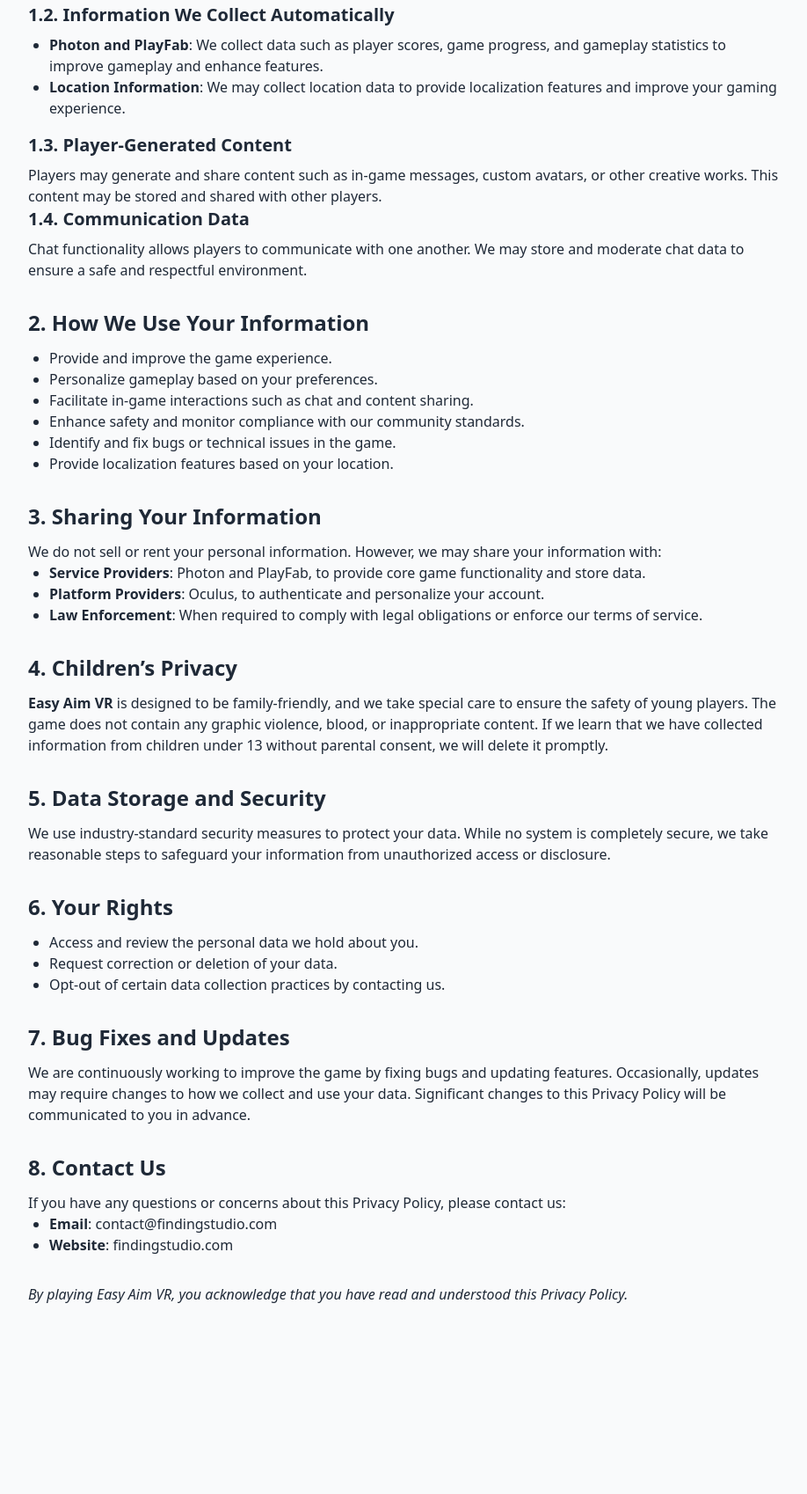
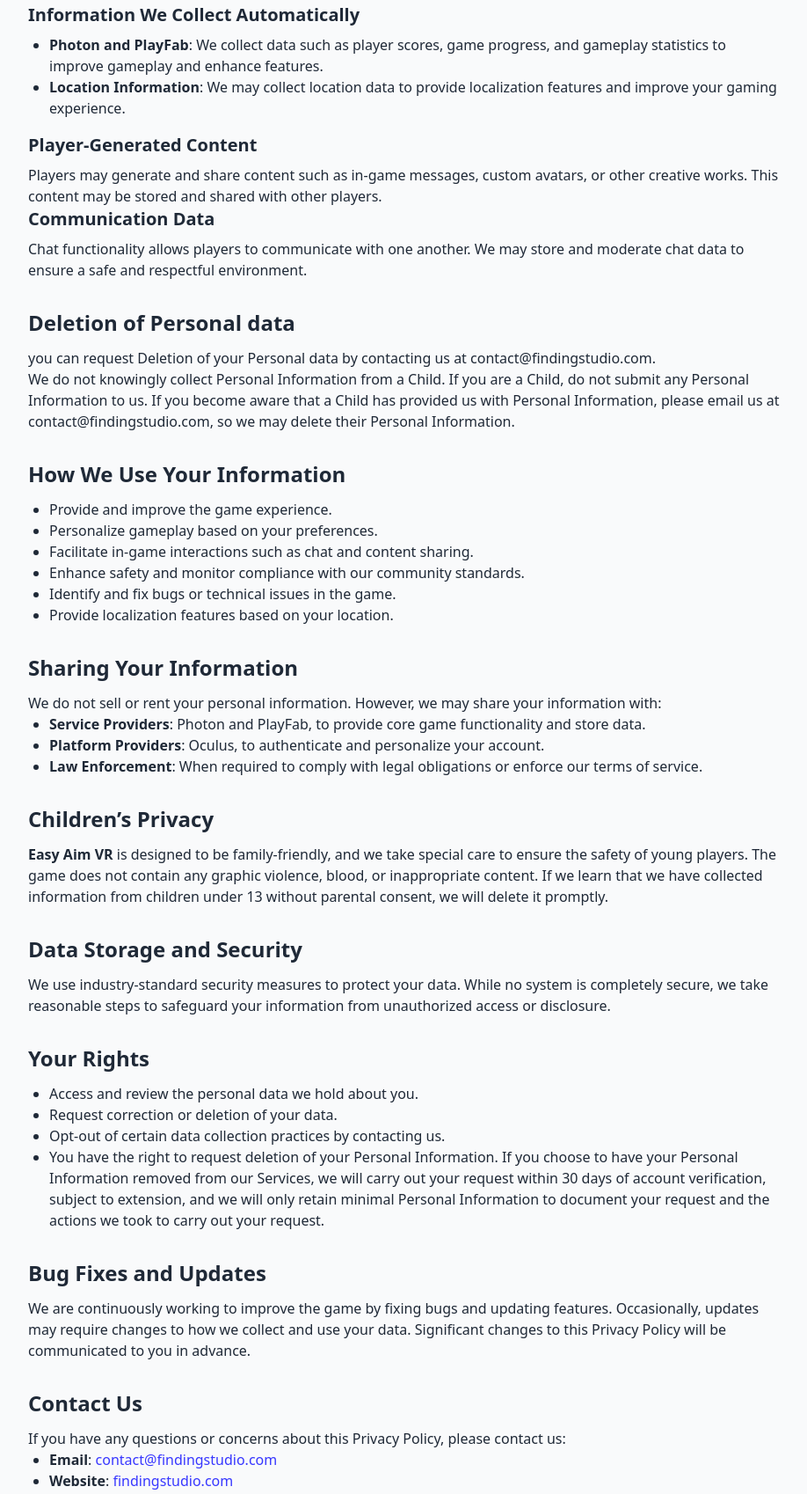
Before and after one commit to prajwalnagpure077/TheWebsite, a website: page EasyAim/PrivacyPolicy.html in a window 1280 px wide. Shown: the part 421-2119 px from the top of the page at 88% size, without its empty margins (180-1098 px from the left). Before the commit the page ends 1944 px from the top, so only its background shows below. Drawn offline with Linux system fonts and the light colour scheme.

Commit message:
updated privacy policy

```diff
--- a/EasyAim/PrivacyPolicy.html
+++ b/EasyAim/PrivacyPolicy.html
@@ -40,15 +40,15 @@
         </section>
 
         <section class="mb-8">
-            <h2 class="text-2xl font-semibold mb-3">1. Information We Collect</h2>
+            <h2 class="text-2xl font-semibold mb-3">Information We Collect</h2>
 
-            <h3 class="text-xl font-semibold mb-2">1.1. Information You Provide</h3>
+            <h3 class="text-xl font-semibold mb-2"> Information You Provide</h3>
             <ul class="list-disc pl-6 mb-4">
                 <li><span class="font-bold">Oculus Platform SDK</span>: We collect information such as your username and
                     profile picture to personalize your gaming experience.</li>
             </ul>
 
-            <h3 class="text-xl font-semibold mb-2">1.2. Information We Collect Automatically</h3>
+            <h3 class="text-xl font-semibold mb-2"> Information We Collect Automatically</h3>
             <ul class="list-disc pl-6 mb-4">
                 <li><span class="font-bold">Photon and PlayFab</span>: We collect data such as player scores, game
                     progress, and gameplay statistics to improve gameplay and enhance features.</li>
@@ -56,17 +56,26 @@
                     localization features and improve your gaming experience.</li>
             </ul>
 
-            <h3 class="text-xl font-semibold mb-2">1.3. Player-Generated Content</h3>
+            <h3 class="text-xl font-semibold mb-2">Player-Generated Content</h3>
             <p>Players may generate and share content such as in-game messages, custom avatars, or other creative works.
                 This content may be stored and shared with other players.</p>
 
-            <h3 class="text-xl font-semibold mb-2">1.4. Communication Data</h3>
+            <h3 class="text-xl font-semibold mb-2">Communication Data</h3>
             <p>Chat functionality allows players to communicate with one another. We may store and moderate chat data to
                 ensure a safe and respectful environment.</p>
         </section>
 
         <section class="mb-8">
-            <h2 class="text-2xl font-semibold mb-3">2. How We Use Your Information</h2>
+            <h2 class="text-2xl font-semibold mb-3">Deletion of Personal data</h2>
+            <p>you can request Deletion of your Personal data by contacting us at contact@findingstudio.com.</p>
+            <p>We do not knowingly collect Personal Information from a Child. If you are a Child, do not submit any Personal
+                Information to us. If you become aware that a Child has provided us with Personal Information, please email us
+                at
+                contact@findingstudio.com, so we may delete their Personal Information.</p>
+            </section>
+
+            <section class="mb-8">
+                <h2 class="text-2xl font-semibold mb-3">How We Use Your Information</h2>
             <ul class="list-disc pl-6">
                 <li>Provide and improve the game experience.</li>
                 <li>Personalize gameplay based on your preferences.</li>
@@ -78,7 +87,7 @@
         </section>
 
         <section class="mb-8">
-            <h2 class="text-2xl font-semibold mb-3">3. Sharing Your Information</h2>
+            <h2 class="text-2xl font-semibold mb-3">Sharing Your Information</h2>
             <p>We do not sell or rent your personal information. However, we may share your information with:</p>
             <ul class="list-disc pl-6">
                 <li><span class="font-bold">Service Providers</span>: Photon and PlayFab, to provide core game
@@ -91,7 +100,7 @@
         </section>
 
         <section class="mb-8">
-            <h2 class="text-2xl font-semibold mb-3">4. Children’s Privacy</h2>
+            <h2 class="text-2xl font-semibold mb-3">Children’s Privacy</h2>
             <p><span class="font-bold">Easy Aim VR</span> is designed to be family-friendly, and we take special care to
                 ensure the safety of young players. The game does not contain any graphic violence, blood, or
                 inappropriate content. If we learn that we have collected information from children under 13 without
@@ -99,34 +108,37 @@
         </section>
 
         <section class="mb-8">
-            <h2 class="text-2xl font-semibold mb-3">5. Data Storage and Security</h2>
+            <h2 class="text-2xl font-semibold mb-3"> Data Storage and Security</h2>
             <p>We use industry-standard security measures to protect your data. While no system is completely secure, we
                 take reasonable steps to safeguard your information from unauthorized access or disclosure.</p>
         </section>
 
         <section class="mb-8">
-            <h2 class="text-2xl font-semibold mb-3">6. Your Rights</h2>
+            <h2 class="text-2xl font-semibold mb-3"> Your Rights</h2>
             <ul class="list-disc pl-6">
                 <li>Access and review the personal data we hold about you.</li>
                 <li>Request correction or deletion of your data.</li>
                 <li>Opt-out of certain data collection practices by contacting us.</li>
+                <li>You have the right to request deletion of your Personal Information. If you choose to have your Personal Information
+                    removed from our Services, we will carry out your request within 30 days of account verification, subject to
+                    extension, and we will only retain minimal Personal Information to document your request and the actions we took to
+                    carry out your request.</li>
             </ul>
         </section>
 
         <section class="mb-8">
-            <h2 class="text-2xl font-semibold mb-3">7. Bug Fixes and Updates</h2>
+            <h2 class="text-2xl font-semibold mb-3">Bug Fixes and Updates</h2>
             <p>We are continuously working to improve the game by fixing bugs and updating features. Occasionally,
                 updates may require changes to how we collect and use your data. Significant changes to this Privacy
                 Policy will be communicated to you in advance.</p>
         </section>
-
-        <section class="mb-8">
-            <h2 class="text-2xl font-semibold mb-3">8. Contact Us</h2>
+            <section class="mb-8">
+                <h2 class="text-2xl font-semibold mb-3"> Contact Us</h2>
             <p>If you have any questions or concerns about this Privacy Policy, please contact us:</p>
             <ul class="list-disc pl-6">
                 <li><span class="font-bold">Email</span>: <a
-                        href="mailto:contact@findingstudio.com">contact@findingstudio.com</a></li>
-                <li><span class="font-bold">Website</span>: <a href="https://findingstudio.com">findingstudio.com</a>
+                        href="mailto:contact@findingstudio.com" style="color: rgb(55, 55, 255);">contact@findingstudio.com</a></li>
+                <li><span class="font-bold">Website</span>: <a href="https://findingstudio.com" style="color: rgb(55, 55, 255);">findingstudio.com</a>
                 </li>
             </ul>
         </section>
```
Also changed, not shown: public/output.css.
